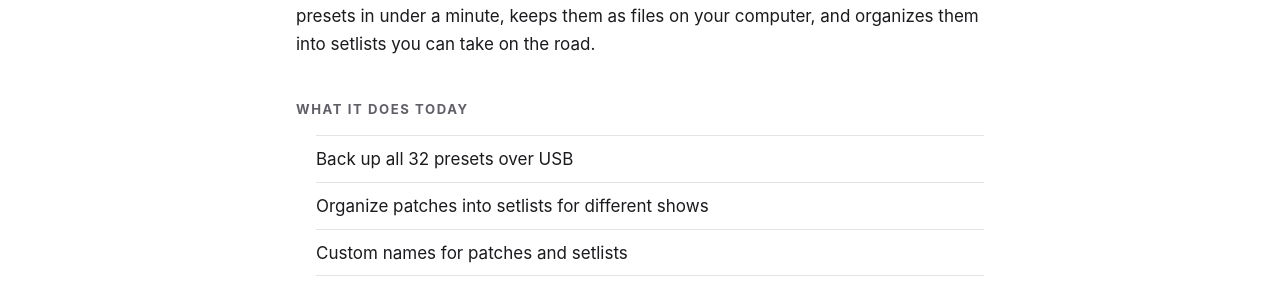
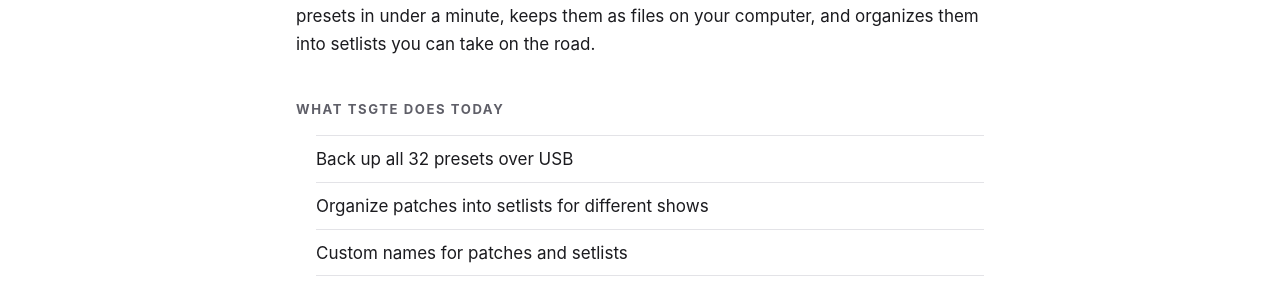
Before and after one commit to danielspils/this-seven-goes-to-eleven, a Jekyll site: the page built from docs/index.md, in a window 1280 px wide. Shown: the part 518-807 px from the top of the page. Built offline with Jekyll 4.4.1, drawn with Linux system fonts in a browser that asks for light colours.

Commit message:
Heading: What TSGTE does today
Co-Authored-By: Claude Fable 5 <noreply@anthropic.com>

```diff
--- a/docs/index.md
+++ b/docs/index.md
@@ -18,7 +18,7 @@ to me and was easy to use.
 all 32 presets in under a minute, keeps them as files on your computer, and
 organizes them into setlists you can take on the road.
 
-## What it does today
+## What TSGTE does today
 
 <ul class="features">
   <li>Back up all 32 presets over USB</li>
```
